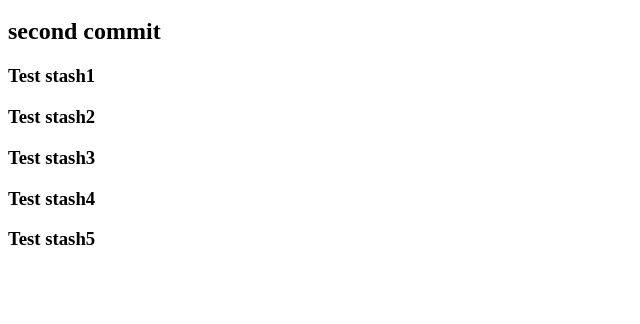
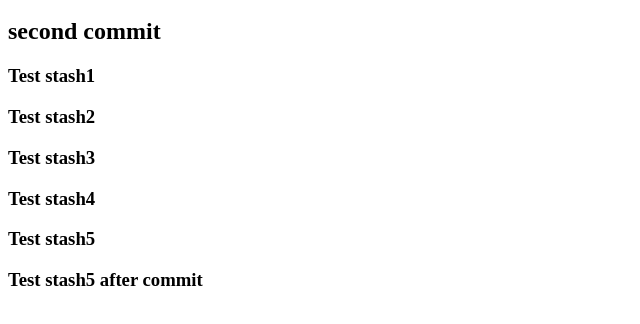
Before and after one commit to mizemma85/git-demo55, a plain HTML site: page index.html in a window 1280 px wide. Shown: the part 48-372 px from the top of the page, without its empty margins (0-640 px from the left). Drawn offline with Linux system fonts and the light colour scheme.

Commit message:
modify index.html

```diff
--- a/index.html
+++ b/index.html
@@ -11,3 +11,5 @@
 <h3>Test stash4</h3>
 
 <h3>Test stash5</h3>
+
+<h3>Test stash5 after commit</h3>
```
